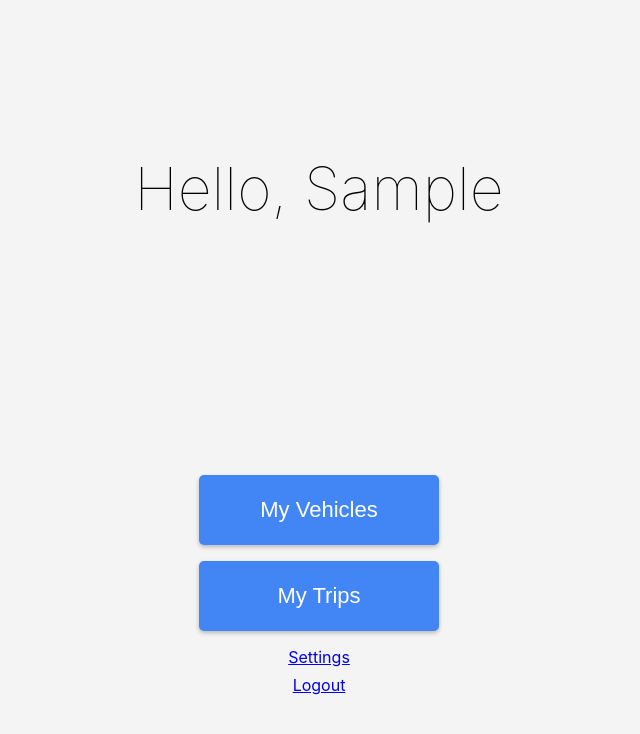
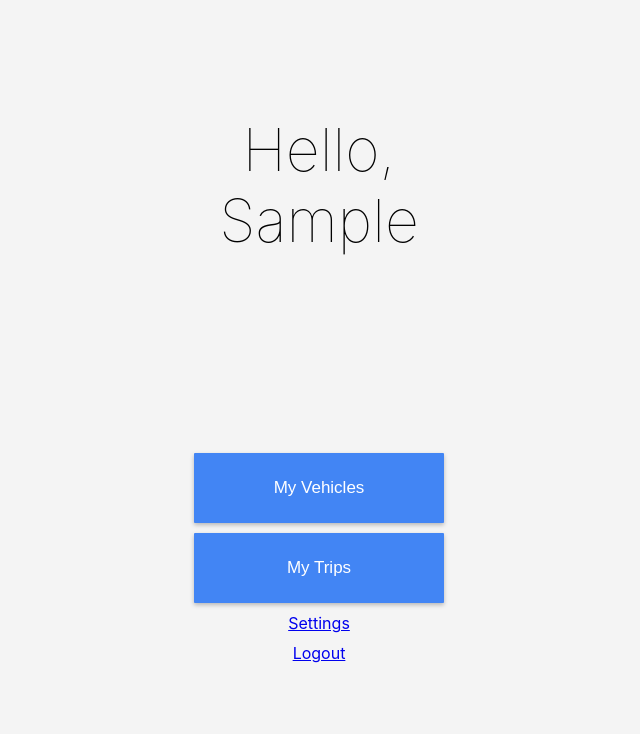
Before and after one commit to edwintcloud/GasMap, a React (Create React App) app in the folder client/: page /dashboard in a window 1280 px wide. Shown: the top 734 px of the page, without its empty margins (321-961 px from the left). Built offline with nearby package versions, Linux system fonts and the light colour scheme; no server answers; sample sign-in values are in the browser's storage.

Commit message:
Some style adjustments for front-end

```diff
--- a/client/now.json
+++ b/client/now.json
@@ -3,7 +3,8 @@
   "name": "gas-map",
   "alias": "gas-map.now.sh",
   "routes": [
-    { "src": "/api.*", "dest": "https://gas-map.herokuapp.com" }
+    { "src": "/api.*", "dest": "https://gas-map.herokuapp.com" },
+    { "src": "/dashboard", "dest": "/" }
   ],
   "builds": [
     { "src": "package.json", "use": "@now/static-build", "config": { "distDir": "build" } }
--- a/client/src/assets/css/styles.css
+++ b/client/src/assets/css/styles.css
@@ -15,78 +15,68 @@ code {
     monospace;
 }
 
+a:visited {
+  color: unset;
+}
+
 .container {
   margin: 10px;
 }
 
-.signin_container {
+.two_grid_container {
   height: 97vh;
   display: grid;
   align-items: center;
   justify-items: center;
   text-align: center;
   grid-gap: 10px;
-  grid-template-rows: 46% 1fr;
+  grid-template-rows: 40% 1fr;
 }
 
-.signin_container > h1 {
-  grid-area: 'a';
-  text-align: center;
+.two_grid_container.even {
+  grid-template-rows: 50% 1fr;
+}
+
+.two_grid_a {
+  margin-top: 5vh;
+}
+
+.two_grid_b {
+  display: grid;
+  grid-gap: 10px;
+}
+
+.header {
   margin: 0;
   font-size: 3.7em;
   font-weight: 100;
 }
 
+.greeting {
+  word-spacing: 100vw;
+}
+
 .button {
   background-color: rgb(66, 133, 244)!important;
   color: rgb(255, 255, 255)!important;
-  height: 50px;
-  width: 240px;
-  font-size: 16px!important;
+  height: 57px!important;
+  width: 250px!important;
+  font-size: 17px!important;
   box-shadow: rgba(0, 0, 0, 0.25) 0px 2px 4px 0px!important;
   border: none!important;
-  border-radius: 5px;
+  border-radius: 1px!important;
   cursor: pointer;
-  margin: 20px 0;
   justify-content: space-around;
 }
 
-.signin_buttons > button:hover {
+.button:hover {
   box-shadow: rgba(66, 133, 244, 0.3) 0px 0px 3px 3px!important;
 }
 
-.signin_buttons > buttons:focus {
+.button:focus {
   outline: none!important;
 }
 
-.bigger_button {
+.button.lg {
   height: 70px!important;
-  margin: 8px;
-  font-size: 22px!important;
 }
-
-.logout_button {
-  background-color: rgb(244, 66, 66)!important;
-  color: white;
-  font-weight: 500;
-  font-size: .5em;
-  padding: 10px;
-  position: absolute;
-  right: 20px;
-  top: 20px;
-  border-radius: 5px;
-  border: none;
-}
-
-.signin_buttons {
-  display: flex;
-  flex-direction: column;
-}
-
-.signin_buttons > a {
-  margin-top:8px;
-}
-
-.signin_buttons > a:visited {
-  color: unset;
-}
--- a/client/src/components/Dashboard/Dashboard.js
+++ b/client/src/components/Dashboard/Dashboard.js
@@ -4,25 +4,31 @@ import { Redirect } from "react-router-dom";
 import { getUser, logoutUser } from "../../actions/users";
 
 class Dashboard extends Component {
-
-  logoutUserClick = (e) => {
+  logoutUserClick = e => {
     e.preventDefault();
     this.props.logoutUser();
-    window.location = "/"
-  }
+    window.location = "/";
+  };
 
   render() {
     if ("_id" in this.props.user) {
       return (
-        <div className="signin_container">
-        <h1>Hello, {this.props.user.firstName}</h1>
-        <div className="signin_buttons">
-          <button className="button bigger_button">My Vehicles</button>
-          <button className="button bigger_button">My Trips</button>
-          <a href="/">Settings</a>
-          <a href="/" onClick={this.logoutUserClick}>Logout</a>
+        <div className="two_grid_container">
+          <div className="two_grid_a">
+            <h1 className="header greeting">
+              Hello, {this.props.user.firstName}
+            </h1>
+          </div>
+
+          <div className="two_grid_b">
+            <button className="button lg">My Vehicles</button>
+            <button className="button lg">My Trips</button>
+            <a href="/">Settings</a>
+            <a href="/" onClick={this.logoutUserClick}>
+              Logout
+            </a>
+          </div>
         </div>
-      </div>
       );
     }
     return <Redirect to="/" />;
--- a/client/src/components/SignIn.js
+++ b/client/src/components/SignIn.js
@@ -5,34 +5,39 @@ import { connect } from "react-redux";
 import { usersSignin, getUser } from "../actions/users";
 
 class SignIn extends Component {
-
   componentWillMount() {
     this.props.getUser();
   }
 
   signIn = response => {
-    this.props.userSignin('/api/v1/users', {
-          firstName: response.profileObj.givenName,
-          lastName: response.profileObj.familyName,
-          email: response.profileObj.email
+    this.props.userSignin("/api/v1/users", {
+      firstName: response.profileObj.givenName,
+      lastName: response.profileObj.familyName,
+      email: response.profileObj.email
     });
-    this.props.history.push('/dashboard')
+    this.props.history.push("/dashboard");
   };
 
   signInFailure = error => {
     console.log(error);
-    console.log("oh no")
+    console.log("oh no");
   };
 
   render() {
-
     if ("_id" in this.props.user) {
-      return <Redirect to="/dashboard" />
+      return <Redirect to="/dashboard" />;
     }
 
     return (
-      <div className="signin_container">
-        <h1>Welcome to Gas Map</h1>
+      <div className="two_grid_container even">
+        <div className="two_grid_a">
+          <h1 className="header">
+            Welcome
+            <br /> to <br />
+            Gas Map
+          </h1>
+        </div>
+
         <div className="signin_buttons">
           <GoogleLogin
             clientId={process.env.REACT_APP_GOOGLE_OAUTH_CLIENT_ID}
```
